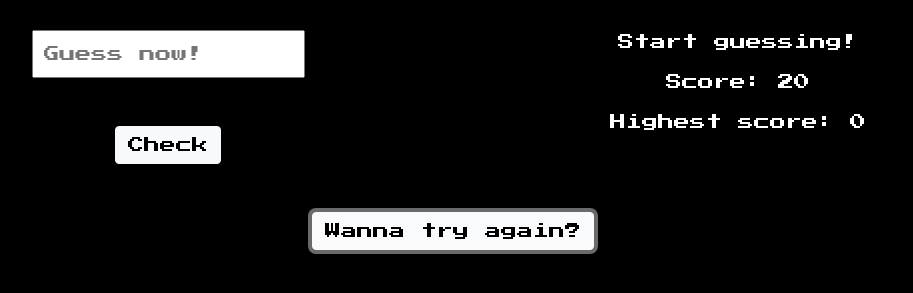
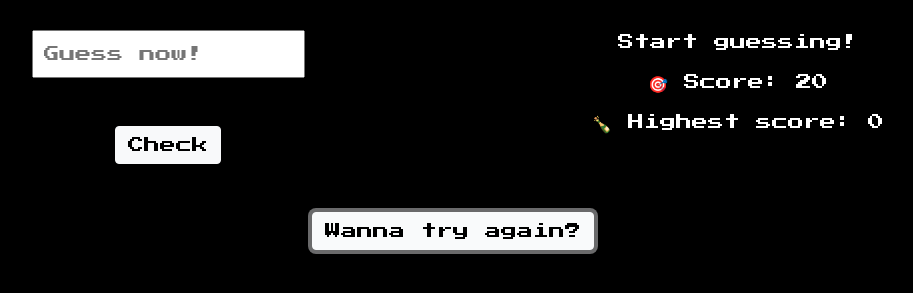
Before and after one commit to barbaraoleszek/guess-the-number, a plain HTML site: page index.html in a window 1280 px wide. Both pictures are taken after a click on the button "Wanna try again?". Shown: the part 311-604 px from the top of the page, without its empty margins (187-1100 px from the left). Drawn offline with nearby package versions, Linux system fonts and the light colour scheme.

Commit message:
some css

```diff
--- a/index.html
+++ b/index.html
@@ -44,8 +44,8 @@
           </div>
           <div class="col">
             <p id="tips">Start guessing!</p>
-            <p>Score: <span class="score">20</span></p>
-            <p>Highest score: <span class="highscore">0</span></p>
+            <p>🎯 Score: <span class="score">20</span></p>
+            <p>🍾 Highest score: <span class="highscore">0</span></p>
           </div>
         </div>
       </div>
--- a/script.js
+++ b/script.js
@@ -51,6 +51,7 @@ function checkUserNumber(userValue) {
   } else {
     userGuess.innerHTML = `${userValue}`;
     tips.innerHTML = `GREAT GUESS! You won!`;
+    document.querySelector(`body`).style.backgroundColor = `#60b347`;
     check.disabled = true;
     if (score > highscore) {
       highscore = score;
@@ -69,6 +70,7 @@ function handleRequest(event) {
   userValue;
   userGuess.innerHTML = `?`;
   check.disabled = false;
+  document.querySelector(`body`).style.backgroundColor = `black`;
 }
 
 tryAgain.addEventListener("click", handleRequest);
```
